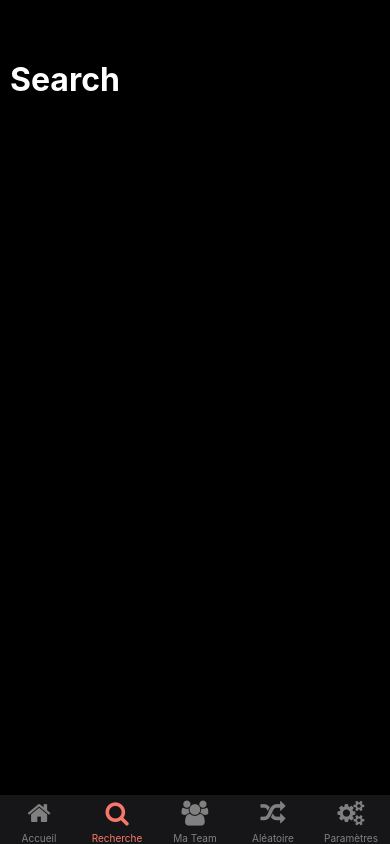
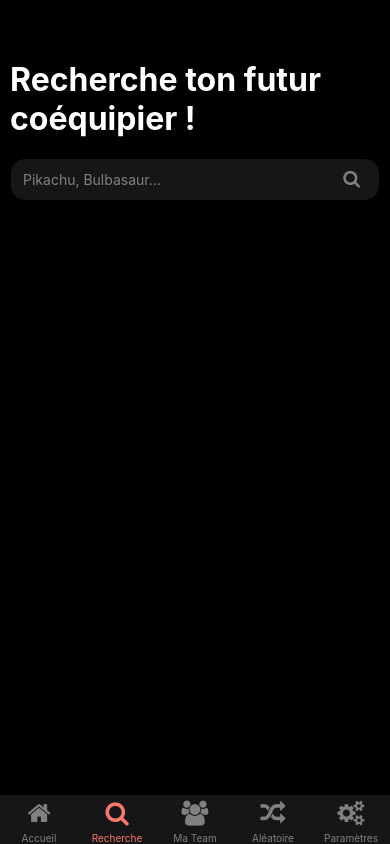
Before and after one commit to benjamin-frenal/app_mobile-WRA510D, a React Native app: screen /Recherche in a window 390 px wide. Built offline with nearby package versions, Linux system fonts and the light colour scheme; no server answers.

Commit message:
Feature : Création de SearchComponent.js

```diff
--- a/package.json
+++ b/package.json
@@ -12,10 +12,14 @@
     "expo": "~49.0.15",
     "expo-status-bar": "~1.6.0",
     "react": "18.2.0",
-    "react-native": "0.72.6"
+    "react-native": "0.72.6",
+    "react-native-web": "~0.19.6",
+    "react-dom": "18.2.0",
+    "@expo/webpack-config": "^19.0.0"
   },
   "devDependencies": {
     "@babel/core": "^7.20.0",
+    "@expo/vector-icons": "^13.0.0",
     "@react-navigation/bottom-tabs": "^6.5.11",
     "@react-navigation/native": "^6.1.9",
     "axios": "^1.6.5",
--- /dev/null
+++ b/src/components/SearchComponent.js
@@ -0,0 +1,84 @@
+import React, { useEffect, useState } from "react";
+import { FontAwesome } from '@expo/vector-icons';
+import axios from "axios";
+import { Alert, StyleSheet, Text, TextInput, TouchableOpacity, View } from "react-native";
+
+export default function PokemonSearch() {
+    const [searchTerm, setSearchTerm] = useState('');
+    const [searchResult, setSearchResult] = useState(null);
+
+    const searchPokemon = async () => {
+        try {
+            const response = await axios.get(`https://pokeapi.co/api/v2/pokemon/${searchTerm.toLowerCase()}`);
+            setSearchResult(response.data);
+        } catch (error) {
+            Alert.alert('Erreur', 'Le Pokémon spécifié n\'existe pas.');
+        }
+    };
+
+    useEffect(() => {
+        console.log(searchResult);
+    }, [searchResult]);
+
+    return (
+        <View style={styles.container}>
+            <View style={styles.searchContainer}>
+                <TextInput
+                    style={styles.input}
+                    placeholder="Pikachu, Bulbasaur..."
+                    placeholderTextColor="gray"
+                    value={searchTerm}
+                    onChangeText={setSearchTerm}
+                />
+                <TouchableOpacity onPress={() => {
+                    searchTerm !== '' ? searchPokemon() : Alert.alert('Hé, Dresseur !', 'Veuillez entrer un nom de Pokémon.');
+                }} style={styles.searchIcon}>
+                    <FontAwesome name="search" size={18} color="gray" />
+                </TouchableOpacity>
+            </View>
+            {searchResult && (
+                <View style={styles.searchResultContainer}>
+                    <Text style={styles.itemText}>{searchResult.name}</Text>
+                    <Text style={styles.itemCategorie}>Poids: {searchResult.weight}</Text>
+                    <Text style={styles.itemCategorie}>Taille: {searchResult.height}</Text>
+                </View>
+            )}
+        </View>
+    );
+}
+
+const styles = StyleSheet.create({
+    searchContainer: {
+        flexDirection: 'row',
+        alignItems: 'center',
+        marginBottom: 10,
+        marginHorizontal: 10,
+    },
+    input: {
+        flex: 1,
+        borderWidth: 1,
+        backgroundColor: '#161618',
+        color: '#fff',
+        borderRadius: 15,
+        padding: 12,
+    },
+    searchResultContainer: {
+        marginHorizontal: 10,
+        padding: 10,
+        backgroundColor: '#eee',
+        borderRadius: 5,
+        marginBottom: 10,
+    },
+    itemText: {
+        fontWeight: 'bold',
+        fontSize: 16,
+    },
+    itemCategorie: {
+        fontSize: 14,
+    },
+    searchIcon: {
+        position: 'absolute',
+        top: 12,
+        right: 20,
+    }
+});
--- a/src/navigation/Navigation.js
+++ b/src/navigation/Navigation.js
@@ -14,15 +14,13 @@ const Tab = createBottomTabNavigator();
 const Navigation = () => (
     <NavigationContainer>
         <Tab.Navigator
-            tabBarOptions={{
-                activeTintColor: '#F7786A',
-                inactiveTintColor: 'gray'
-            }}
             screenOptions={({ route }) => ({
                 tabBarStyle: {
                     backgroundColor: '#161618',
                     borderTopWidth: 0,
                 },
+                tabBarActiveTintColor: '#F7786A',
+                tabBarInactiveTintColor: 'gray',
                 headerShown: false,
                 tabBarIcon: ({ focused, color, size }) => {
                     let iconName;
--- a/src/view/Home.js
+++ b/src/view/Home.js
@@ -1,7 +1,8 @@
 import React, { useEffect, useState } from "react";
-import { View, StyleSheet, FlatList, Text, Image, Button } from "react-native";
+import { View, StyleSheet, FlatList, Text, Image} from "react-native";
 import axios from "axios";
-import {globalStyles} from "../../assets/styles/styles";
+import { globalStyles } from "../../assets/styles/styles";
+import PokemonSearch from "../components/SearchComponent";
 
 export default function Home() {
     const [listPokemon, setListPokemon] = useState([]);
@@ -30,9 +31,29 @@ export default function Home() {
         }
     };
 
+    const determineBackgroundColor = (types) => {
+        switch (types[0].type.name) {
+            case 'grass':
+                return styles.grassBackground;
+            case 'poison':
+                return styles.poisonBackground;
+            case 'fire':
+                return styles.fireBackground;
+            case 'flying':
+                return styles.flyingBackground;
+            case 'water':
+                return styles.waterBackground;
+            case 'electric':
+                return styles.electricBackground;
+            default:
+                return styles.defaultBackground;
+        }
+    };
+
     return (
         <View style={globalStyles.container}>
             <Text style={globalStyles.headerText}>Explorez le monde des Pokémon !</Text>
+            <PokemonSearch />
             <View style={styles.rectangleContainer}>
                 <View style={styles.rectangle}>
                     <Text style={styles.rectangleText}>Ma Team</Text>
@@ -52,13 +73,15 @@ export default function Home() {
             <FlatList
                 style={styles.list}
                 data={listPokemon}
+                horizontal={true}
                 keyExtractor={(item) => item.name}
                 renderItem={({ item }) => (
-                    <View style={styles.listitem}>
+                    <View style={[styles.listitem, determineBackgroundColor(item.types)]}>
                         <Text style={styles.itemText}>{item.name}</Text>
                         <Text style={styles.itemCategorie}>Poids: {item.weight}</Text>
+                        <Text style={styles.itemCategorie}>Taille: {item.height}</Text>
                         <Text style={styles.itemTypes}>
-                            Types: {item.types.map((type, index) => {
+                            Types: </Text><Text>{item.types.map((type, index) => {
                         let typeStyle;
                         switch (type.type.name) {
                             case 'grass':
@@ -79,15 +102,11 @@ export default function Home() {
                             case 'electric':
                                 typeStyle = styles.electricType;
                                 break;
-                                // Ajouter d'autres cas selon vos besoins
                             default:
                                 typeStyle = styles.defaultType;
                         }
-
-                            // Ajouter une virgule après chaque type sauf pour le dernier
                         const isLastType = index === item.types.length - 1;
                         const comma = isLastType ? '' : ', ';
-
                         return (
                             <React.Fragment key={type.type.name}>
                                 <Text style={typeStyle}>{type.type.name}</Text>
@@ -108,7 +127,7 @@ export default function Home() {
             />
         </View>
     );
-};
+}
 
 const styles = StyleSheet.create({
     rectangleContainer: {
@@ -146,16 +165,19 @@ const styles = StyleSheet.create({
         height: '50%',
     },
     list: {
-        paddingHorizontal: 10,
+        marginLeft: 10,
+        marginRight: 10,
     },
     listitem: {
-        backgroundColor: '#121212',
         borderRadius: 10,
         padding: 20,
-        marginBottom: 20,
+        marginRight: 10,
+        marginBottom: 10,
         display: 'flex',
         flexDirection: 'column',
         rowGap: 6,
+        maxWidth: 180,
+        maxHeight: 200,
     },
     itemText: {
         fontSize: 20,
@@ -167,8 +189,26 @@ const styles = StyleSheet.create({
         color: '#3D4146',
         textTransform: 'capitalize',
     },
-    itemHash: {
-        color: '#3b72b2',
+    grassBackground: {
+        backgroundColor: '#C7EF99',
+    },
+    poisonBackground: {
+        backgroundColor: '#D08DD9',
+    },
+    fireBackground: {
+        backgroundColor: '#FAD0C3',
+    },
+    flyingBackground: {
+        backgroundColor: '#B4E1FF',
+    },
+    waterBackground: {
+        backgroundColor: '#A3CBFF',
+    },
+    electricBackground: {
+        backgroundColor: '#FFEE93',
+    },
+    defaultBackground: {
+        backgroundColor: '#1F1F1F',
     },
     grassType: {
         color: '#3CA225',
--- a/src/view/Search.js
+++ b/src/view/Search.js
@@ -1,11 +1,13 @@
 import React from 'react';
 import {View, Text, StyleSheet} from 'react-native';
 import {globalStyles} from '../../assets/styles/styles.js';
+import PokemonSearch from "../components/SearchComponent";
 
 const Search = () => {
     return (
         <View style={globalStyles.container}>
-            <Text style={globalStyles.headerText}>Search</Text>
+            <Text style={globalStyles.headerText}>Recherche ton futur coéquipier !</Text>
+            <PokemonSearch />
         </View>
     );
 };
```
Also changed, not shown: 1 other file (tests, documents, lock files or other folders). Lines whose indentation alone changed are shown as unchanged.
